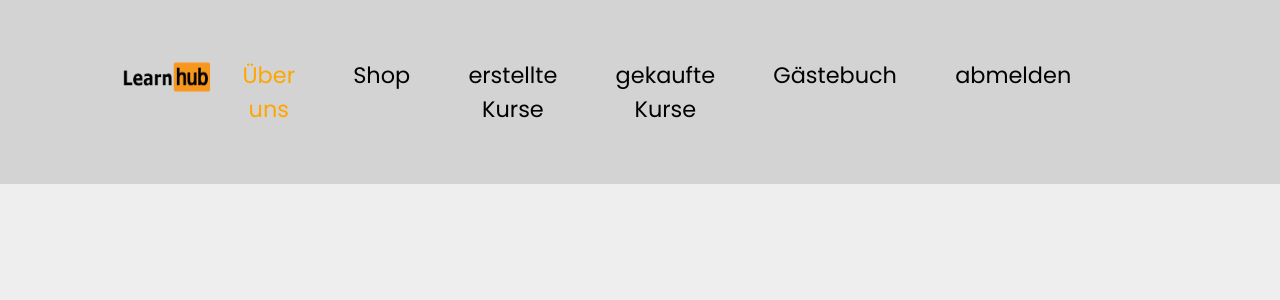
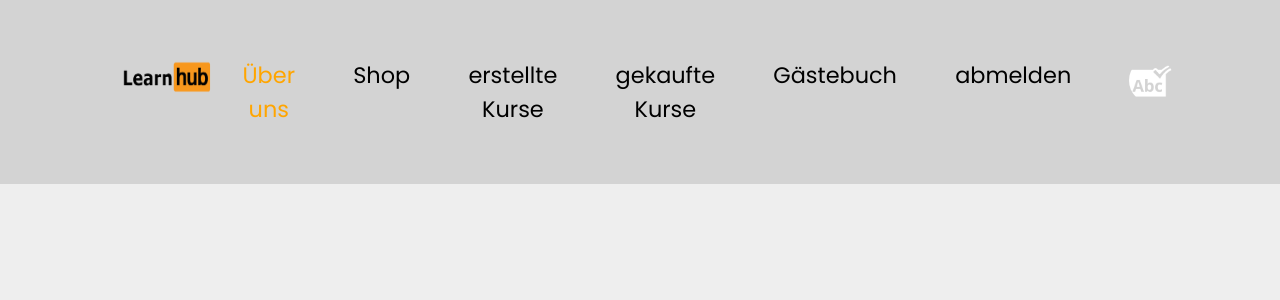
Before and after one commit to JoudIsmail/LearnHub, a PHP site: page /html/proto_about-us.html in a window 1280 px wide. Shown: the top 300 px of the page. Run offline with PHP 8.4, Linux system fonts and the light colour scheme; some libraries are stand-ins or nearby versions.

Commit message:
Update style3.css

```diff
--- a/css/style3.css
+++ b/css/style3.css
@@ -966,6 +966,7 @@ nav a.active {
     .img-abc{
         border-radius: 50%;
         margin-bottom: 4em;
+	width: 2em;
     }
 
 
```
